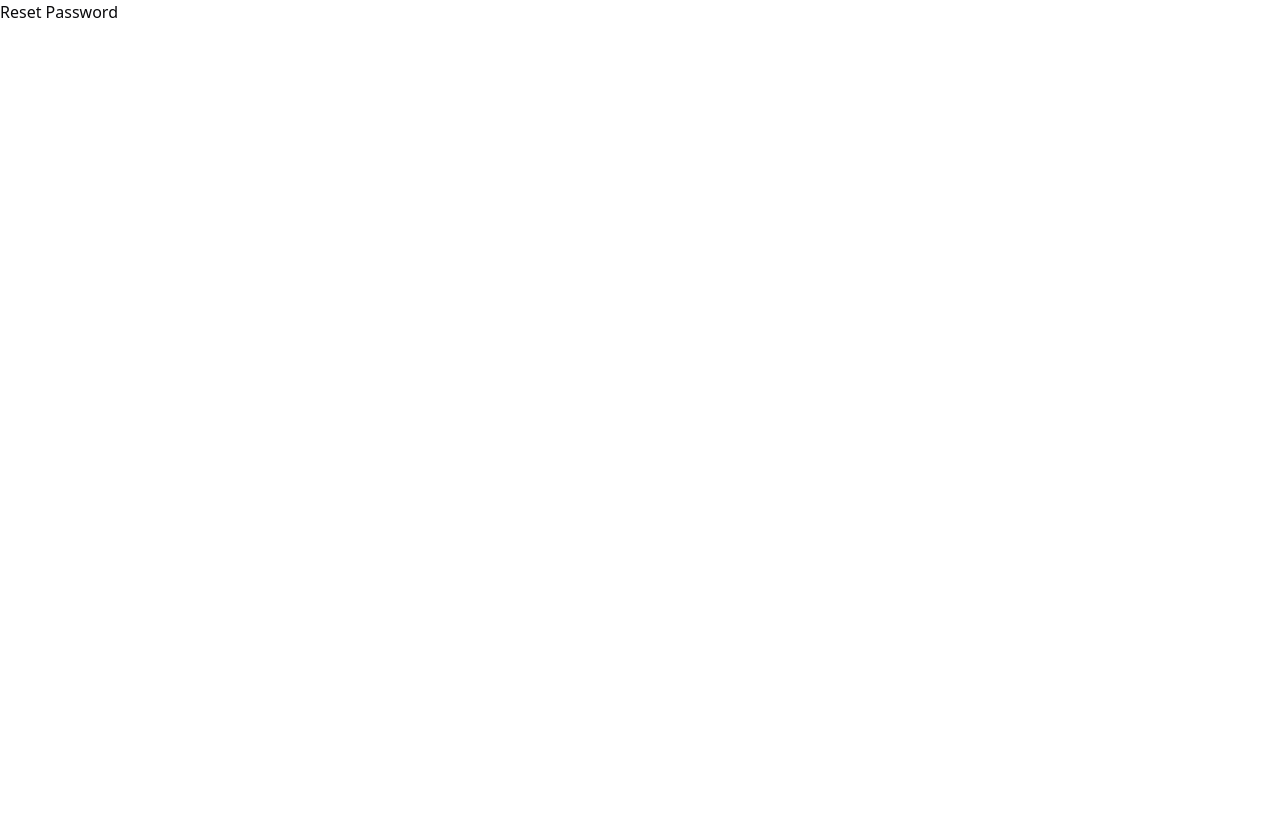
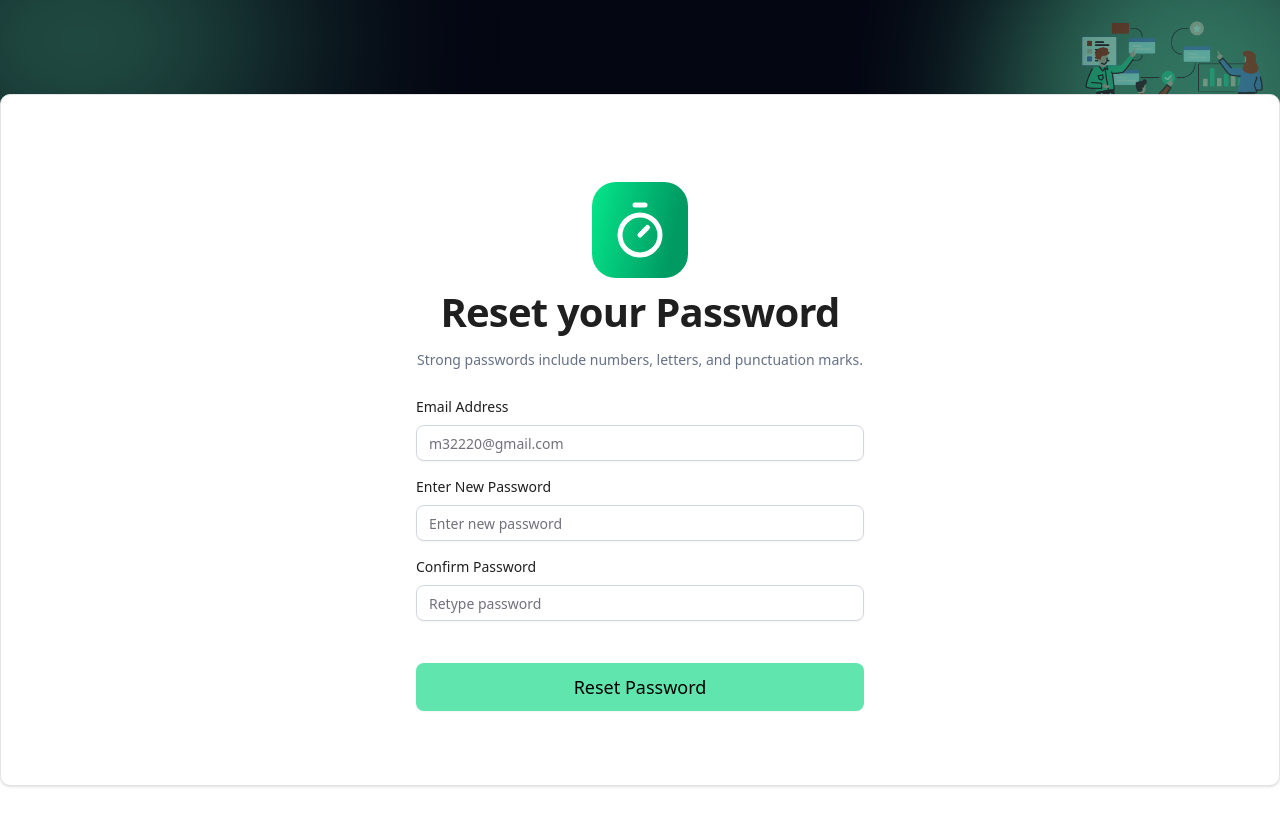
Before and after one commit to DarkAsfu/task-management-softvence, a Next.js app: page /reset-password in a window 1280 px wide. Shown: the top 826 px of the page. Before the commit the page ends 800 px from the top, so only its background shows below. Built offline with nearby package versions, Linux system fonts and the light colour scheme.

Commit message:
reset password page design complete

```diff
--- a/src/app/(auth)/reset-password/page.jsx
+++ b/src/app/(auth)/reset-password/page.jsx
@@ -1,11 +1,100 @@
-import React from 'react';
+import SectionBanner from '@/app/modules/Reusable/SectionBanner'
+import React from 'react'
+import { Button } from '@/components/ui/button'
+import { Input } from '@/components/ui/input'
+import { Label } from '@/components/ui/label'
 
 const page = () => {
-    return (
-        <div>
-            Reset Password
+  return (
+    <div>
+      <SectionBanner />
+      <div className='max-w-[1320px] bg-white rounded-lg border px-2 md:px-0 mx-2 md:mx-auto shadow relative -top-20 z-100 pt-[87px] pb-[74px]'>
+        <div className='flex-1 flex items-center justify-center p- bg-white'>
+          <div className='w-full max-w-md space-y-6'>
+            <div className='text-center space-y-2'>
+              <div className='max-w-max p-[18px] rounded-3xl mx-auto' style={{
+                background: "linear-gradient(102deg, #05E389 3.72%, #009A62 80.82%)"
+              }}>
+                <svg
+                  xmlns='http://www.w3.org/2000/svg'
+                //   width='60'
+                //   height='60'
+                  viewBox='0 0 24 24'
+                  fill='none'
+                  stroke='currentColor'
+                  stroke-width='2'
+                  stroke-linecap='round'
+                  stroke-linejoin='round'
+                  className='lucide lucide-timer-icon lucide-timer w-[36px] text-white md:w-[60px] md:h-[60px]'
+                >
+                  <line x1='10' x2='14' y1='2' y2='2' />
+                  <line x1='12' x2='15' y1='14' y2='11' />
+                  <circle cx='12' cy='14' r='8' />
+                </svg>
+              </div>
+              <h1
+                className='text-[40px] font-semibold text-heading font-poppins leading-[52.8px]
+            tracking-[-0.8px]'
+              >
+                Reset your Password
+              </h1>
+              <p className='text-[14px] text-[#667085] font-[500] leading-[26.24px] font-poppins'>
+                Strong passwords include numbers, letters, and punctuation
+                marks.
+              </p>
+            </div>
+            <div className='space-y-4'>
+              <div className='space-y-2'>
+                <Label
+                  htmlFor='email'
+                  className='text-sm font-medium text-heading'
+                >
+                  Email Address
+                </Label>
+                <Input
+                  id='email'
+                  type='email'
+                  placeholder='m32220@gmail.com'
+                  className='w-full px-3 py-2 border border-gray-300 rounded-md focus:outline-none focus:ring-2 focus:ring-[#60E5AE] focus:border-transparent'
+                />
+              </div>
+              <div className='space-y-2'>
+                <Label
+                  htmlFor='new password'
+                  className='text-sm font-medium text-heading'
+                >
+                  Enter New Password
+                </Label>
+                <Input
+                  id='password'
+                  type='password'
+                  placeholder='Enter new password'
+                  className='w-full px-3 py-2 border border-gray-300 rounded-md focus:outline-none focus:ring-2 focus:ring-[#60E5AE] focus:border-transparent'
+                />
+              </div>
+              <div className='space-y-2'>
+                <Label
+                  htmlFor='new password'
+                  className='text-sm font-medium text-heading'
+                >
+                  Confirm Password
+                </Label>
+                <Input
+                  id='password'
+                  type='password'
+                  placeholder='Retype password'
+                  className='w-full px-3 py-2 border border-gray-300 rounded-md focus:outline-none focus:ring-2 focus:ring-[#60E5AE] focus:border-transparent'
+                />
+              </div>
+              <Button className='w-full bg-primary hover:bg-primary/50 text-black font-medium  rounded-md transition-colors text-[18px] py-6 mt-[26px]'>
+                Reset Password
+              </Button>
+            </div>
+          </div>
         </div>
-    );
-};
+      </div>
+    </div>
+  )
+}
 
-export default page;
+export default page
--- a/src/app/(auth)/signup/page.jsx
+++ b/src/app/(auth)/signup/page.jsx
@@ -2,7 +2,6 @@ import Image from "next/image"
 import { Button } from "@/components/ui/button"
 import { Input } from "@/components/ui/input"
 import { Label } from "@/components/ui/label"
-import { Checkbox } from "@/components/ui/checkbox"
 import Link from "next/link"
 
 export default function LoginPage() {
--- /dev/null
+++ b/src/app/modules/Reusable/SectionBanner.jsx
@@ -0,0 +1,17 @@
+const SectionBanner = () => {
+  return (
+    <div className='w-full h-[174px] relative overflow-hidden'>
+      <div className='absolute inset-0 bg-[#040612] z-0' />
+      <div
+        className='absolute inset-0 bg-right-bottom bg-no-repeat bg-contain mix-blend-soft-light z-40'
+        style={{
+          backgroundImage: "url('/login.png')"
+        }}
+      />
+      <div className='absolute top-0 left-0 h-[200px] w-[400px] -translate-x-[30%] -translate-y-[30%] rounded-full bg-primary opacity-50 blur-[110px] z-30 pointer-events-none' />
+      <div className='absolute bottom-0 right-0 h-[400px] w-[400px] translate-x-[30%] translate-y-[30%] rounded-full bg-primary opacity-50 blur-[80px] z-30 pointer-events-none' />
+    </div>
+  )
+}
+
+export default SectionBanner
--- a/src/app/not-found.jsx
+++ b/src/app/not-found.jsx
@@ -1,29 +1,12 @@
 import { Button } from '@/components/ui/button'
 import Image from 'next/image'
+import SectionBanner from './modules/Reusable/SectionBanner'
 
 const NotFound = () => {
   return (
     <div className=''>
-      <div className='w-full h-[174px] relative overflow-hidden'>
-        {/* Layer 1: Solid dark background */}
-        <div className='absolute inset-0 bg-[#040612] z-0' />
-
-        {/* Layer 2: Background image with blend mode */}
-        <div
-          className='absolute inset-0 bg-right-bottom bg-no-repeat bg-contain mix-blend-soft-light z-40'
-          style={{
-            backgroundImage: "url('/login.png')"
-          }}
-        />
-
-        {/* Optional: dim it further */}
-        {/* <div className="absolute inset-0 bg-black/40 z-20" /> */}
-
-        {/* Gradient spotlights */}
-        <div className='absolute top-0 left-0 h-[200px] w-[400px] -translate-x-[30%] -translate-y-[30%] rounded-full bg-primary opacity-50 blur-[110px] z-30 pointer-events-none' />
-        <div className='absolute bottom-0 right-0 h-[400px] w-[400px] translate-x-[30%] translate-y-[30%] rounded-full bg-primary opacity-50 blur-[80px] z-30 pointer-events-none' />
-      </div>
-      <div className='max-w-[1320px] mx-auto bg-white rounded-lg border shadow relative -top-20 z-100'>
+      <SectionBanner/>
+      <div className='max-w-[1320px] bg-white rounded-lg border px-2 md:px-0 mx-2 md:mx-auto shadow relative -top-20 z-100'>
         <div className='flex flex-col justify-center items-center mt-[101px]'>
           <Image
             src={'/not-found.svg'}
@@ -32,8 +15,8 @@ const NotFound = () => {
             className=''
             alt='not found'
           />
-           <Button className='mt-[87px] mb-[74px] w-[584px] mx-auto bg-primary hover:bg-primary/50 text-black font-medium  rounded-md transition-colors text-[18px] py-6'>
-          Sign Up
+           <Button className='mt-[87px] mb-[74px] w-full md:w-[584px] mx-auto bg-primary hover:bg-primary/50 text-black font-medium  rounded-md transition-colors text-[18px] py-6'>
+          Back to Home
         </Button>
         </div>
 
```
Also changed, not shown: src/app/(auth)/page.jsx (+0 -7 lines).
